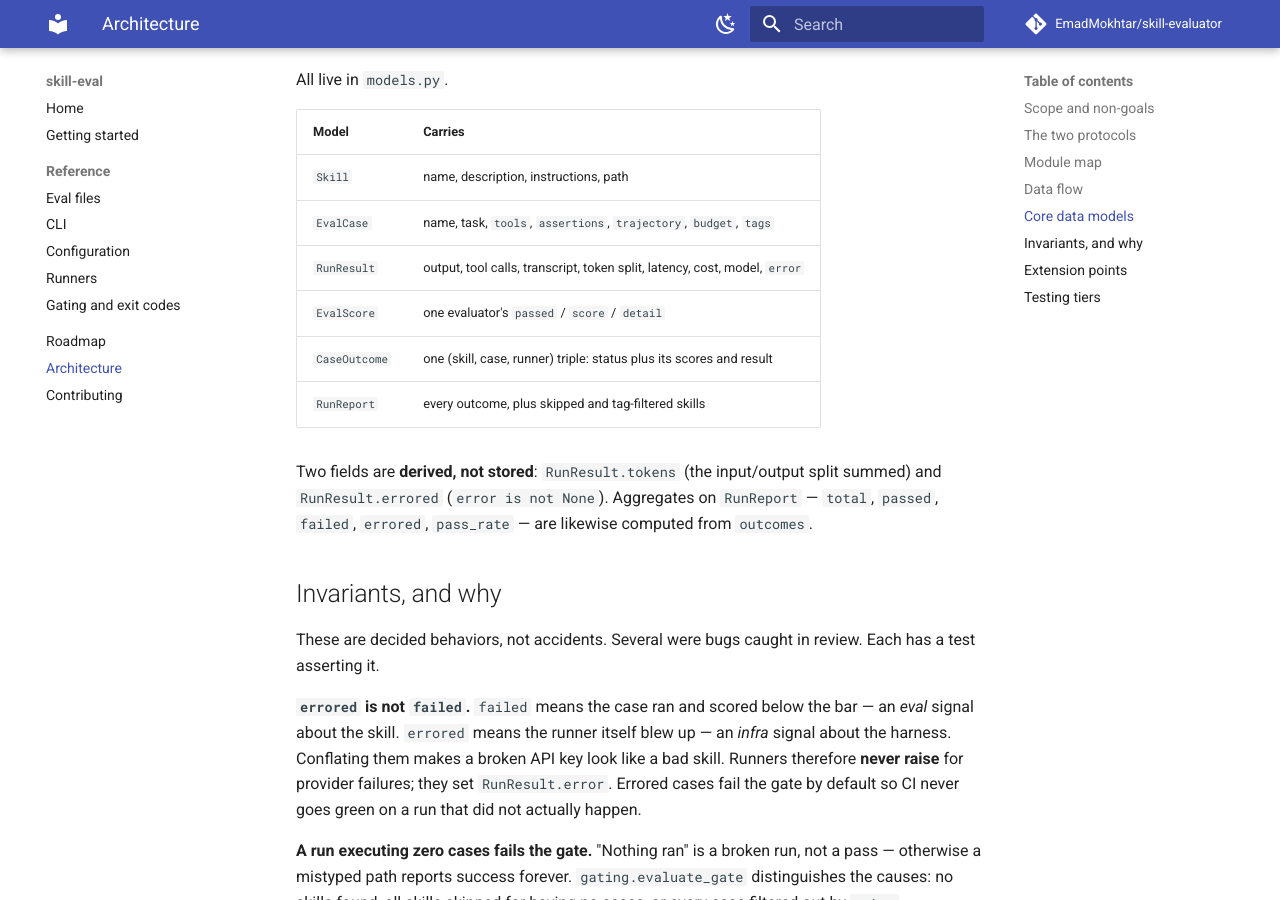
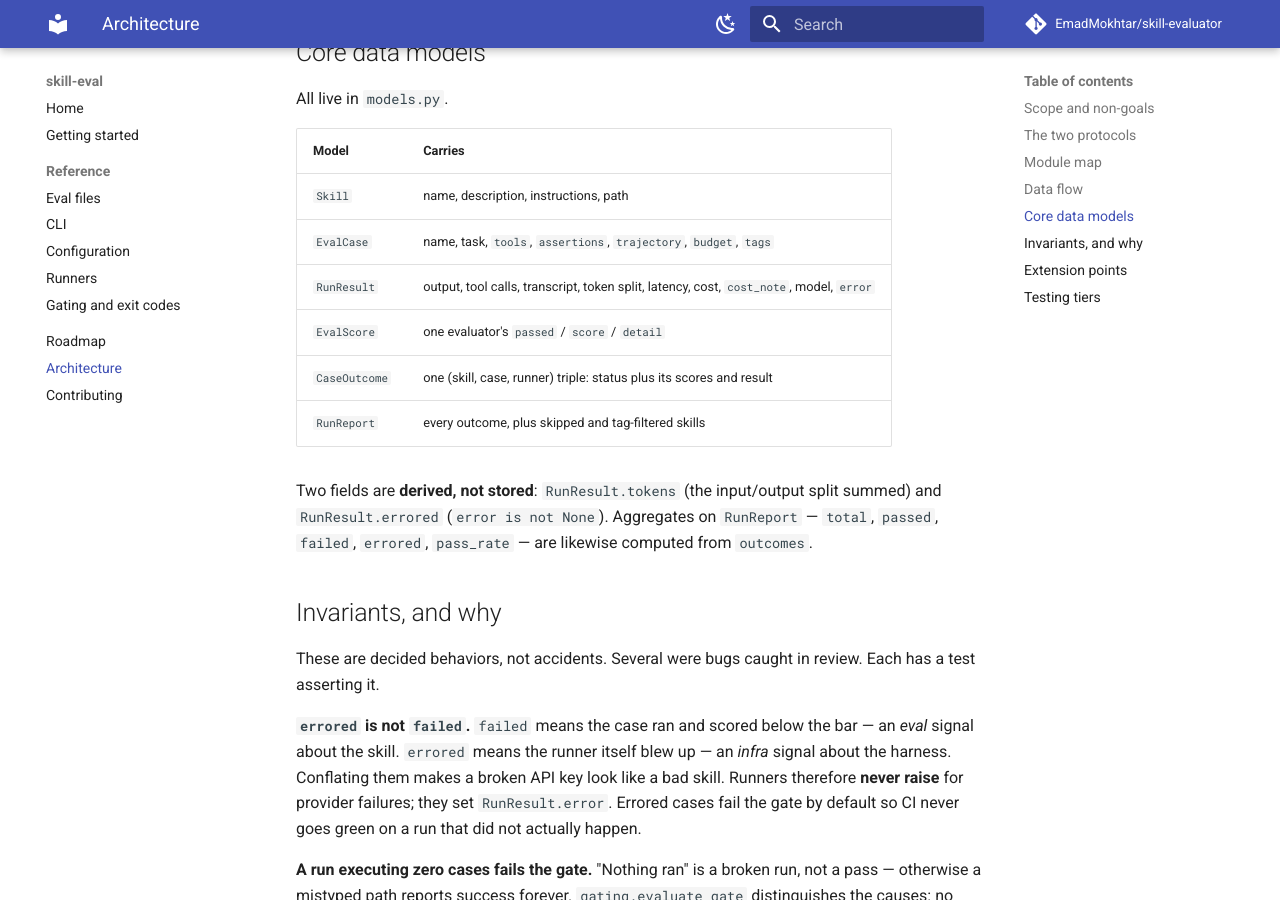
Before and after one commit to EmadMokhtar/skill-evaluator, an MkDocs documentation site: the page built from docs/architecture.md, in a window 1280 px wide and 900 px high, scrolled down 2464 px. Built offline with MkDocs 1.6.1 and Material for MkDocs 9.7.7, drawn with Linux system fonts in a browser that asks for light colours; comment, search, counter and statistics services are not loaded; some of the changed text lies outside the part shown.

Commit message:
docs: correct the evaluator protocol and reporter signature in ARCHITECTURE.md
- Evaluator protocol snippet was missing `name: str`, which the real
  Evaluator Protocol declares and all three shipped evaluators define.
- RunResult table row omitted `cost_note`, which a later invariant in
  the same doc names explicitly.
- "Adding a reporter" described `(report, gate)` as a positional pair;
  both shipped reporters take `gate` as an optional keyword argument.

```diff
--- a/ARCHITECTURE.md
+++ b/ARCHITECTURE.md
@@ -82,7 +83,7 @@
 | --- | --- |
 | `Skill` | name, description, instructions, path |
 | `EvalCase` | name, task, `tools`, `assertions`, `trajectory`, `budget`, `tags` |
-| `RunResult` | output, tool calls, transcript, token split, latency, cost, model, `error` |
+| `RunResult` | output, tool calls, transcript, token split, latency, cost, `cost_note`, model, `error` |
 | `EvalScore` | one evaluator's `passed` / `score` / `detail` |
 | `CaseOutcome` | one (skill, case, runner) triple: status plus its scores and result |
 | `RunReport` | every outcome, plus skipped and tag-filtered skills |
```
Also changed, not shown: other parts of ARCHITECTURE.md (+4 -2 lines).
